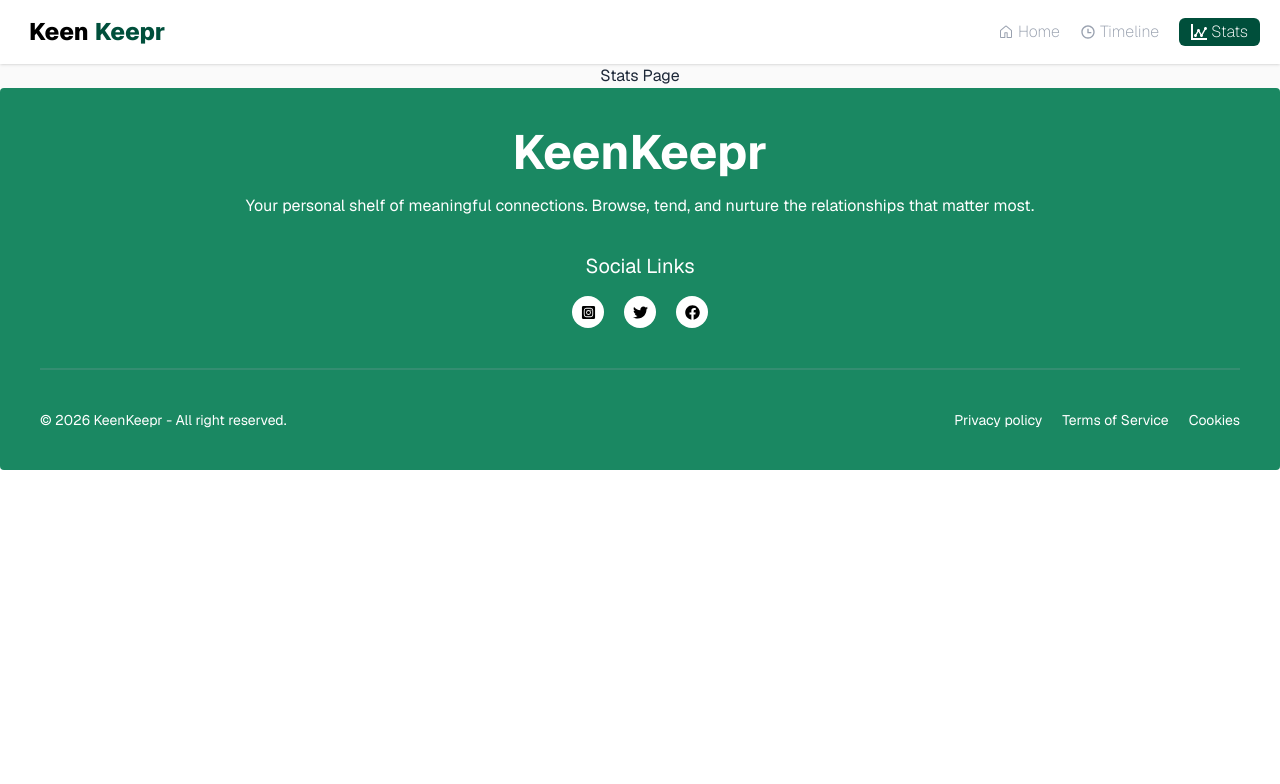
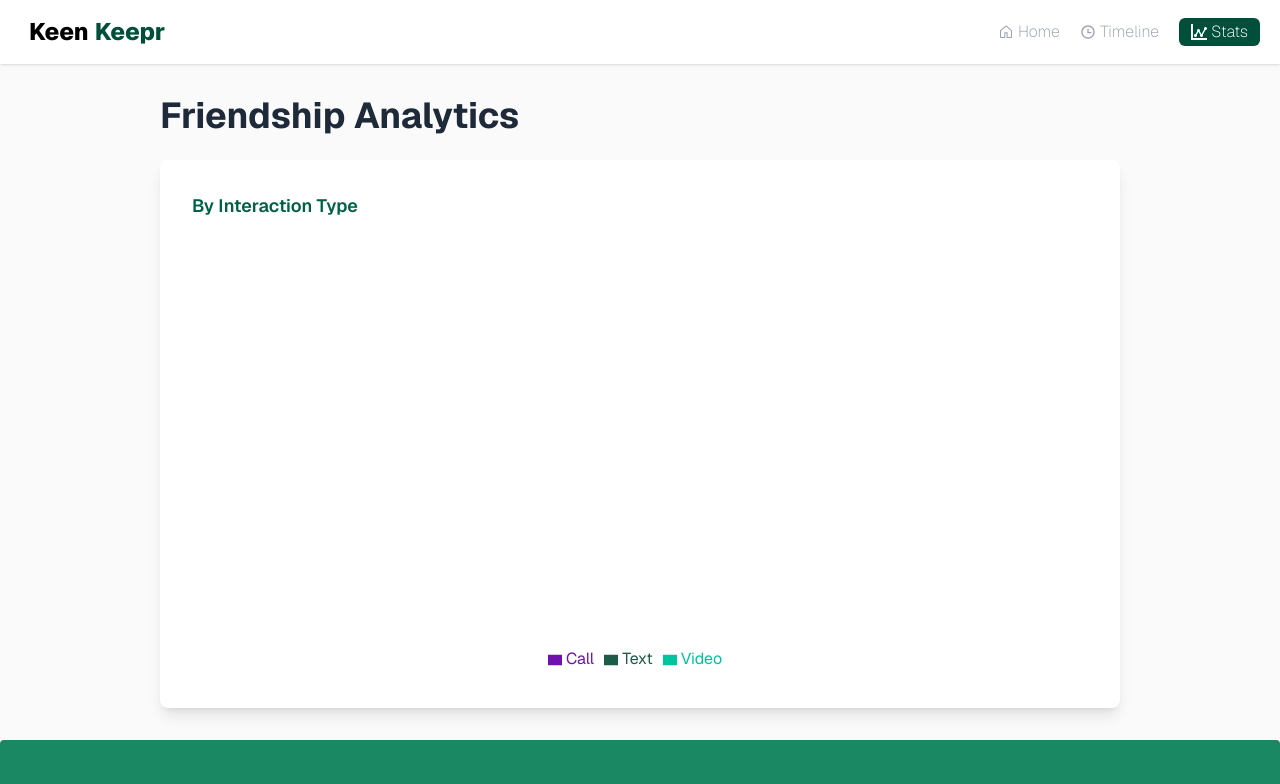
Before and after one commit to Ashraful-IR/keen-keeper, a Next.js app: page /Stats in a window 1280 px wide. Shown: the top 784 px of the page. Built offline with nearby package versions, Linux system fonts and the light colour scheme.

Commit message:
All Functionality added, Rechart added.

```diff
--- a/package.json
+++ b/package.json
@@ -15,7 +15,8 @@
     "react-dom": "19.2.4",
     "react-icons": "^5.6.0",
     "react-spinners": "^0.17.0",
-    "react-toastify": "^11.0.5"
+    "react-toastify": "^11.0.5",
+    "recharts": "^3.8.1"
   },
   "devDependencies": {
     "@tailwindcss/postcss": "^4",
--- a/src/app/Stats/page.jsx
+++ b/src/app/Stats/page.jsx
@@ -1,9 +1,69 @@
+"use client";
+
+import { EventContext } from "@/context/EventContext";
+import { useContext } from "react";
+import { Legend, Pie, PieChart, Tooltip } from "recharts";
+
 const Statspage = () => {
-    return (
-        <div className="flex flex-col flex-1 items-center justify-center bg-zinc-50 font-sans text-gray-800 h-full">
-            <h2>Stats Page</h2>
+    const { eventsList } = useContext(EventContext);
+  const data = [
+    {
+      name: "Call",
+      value: eventsList.filter((event) => event.action === "Call").length,
+      fill: "#6e11b0",
+    },
+    {
+      name: "Video",
+      value: eventsList.filter((event) => event.action === "Video").length,
+      fill: "#00C49F",
+    },
+    {
+      name: "Text",
+      value: eventsList.filter((event) => event.action === "Text").length,
+      fill: "#1d5a48",
+    },
+  ];
+
+  return (
+    <div className="flex min-h-full flex-col items-center justify-center bg-zinc-50 font-sans text-gray-800">
+      <div className="container mx-auto flex w-full max-w-5xl flex-col items-start justify-center gap-4 px-4 py-6 sm:gap-6 sm:px-6 sm:py-8 lg:px-8">
+        <p className="text-2xl font-bold sm:text-3xl lg:text-4xl">
+          Friendship Analytics
+        </p>
+        <div className="flex w-full flex-col items-start justify-center gap-4 rounded-lg bg-white p-4 shadow-lg sm:gap-5 sm:p-6 lg:p-8">
+          <p className="w-full text-left text-base font-semibold text-emerald-800 sm:text-lg">
+            By Interaction Type
+          </p>
+          <div className="flex w-full justify-center gap-4 pt-2 sm:pt-4">
+            <PieChart
+              className="bg-white"
+              style={{
+                width: "100%",
+                maxWidth: "420px",
+                aspectRatio: 1,
+              }}
+              responsive
+            >
+              <Pie
+                data={data}
+                innerRadius="80%"
+                outerRadius="100%"
+                // Corner radius is the rounded edge of each pie slice
+                cornerRadius="50%"
+                fill="#8884d8"
+                // padding angle is the gap between each pie slice
+                paddingAngle={5}
+                dataKey="value"
+                isAnimationActive={true}
+              />
+              <Legend />
+              <Tooltip />
+            </PieChart>
+          </div>
         </div>
-    );
+      </div>
+    </div>
+  );
 };
 
 export default Statspage;
--- a/src/app/Timeline/page.jsx
+++ b/src/app/Timeline/page.jsx
@@ -1,7 +1,7 @@
 "use client";
 import { EventContext } from "@/context/EventContext";
 import friends from "../../../public/friends.json";
-import { useContext } from "react";
+import { useContext, useState } from "react";
 import Image from "next/image";
 import text from "@/assets/elements/text.png";
 import video from "@/assets/elements/video.png";
@@ -9,6 +9,14 @@ import call from "@/assets/elements/call.png";
 
 const TimelinePage = () => {
   const { eventsList } = useContext(EventContext);
+  const [selectedAction, setSelectedAction] = useState("all");
+
+  const filteredEvents =
+    selectedAction === "all"
+      ? eventsList
+      : eventsList.filter(
+          (event) => event.action.toLowerCase() === selectedAction,
+        );
 
   return (
     <div className="flex flex-col flex-1 items-center bg-zinc-50 font-sans text-gray-800 h-full">
@@ -23,15 +31,14 @@ const TimelinePage = () => {
           <div className="relative w-full max-w-full sm:max-w-xs">
             <select
               placeholder=""
-              defaultValue=""
+              value={selectedAction}
+              onChange={(event) => setSelectedAction(event.target.value)}
               className="input input-success shadow w-full appearance-none pr-10"
             >
-              <option value="" disabled hidden>
-                Filter timeline
-              </option>
               <option value="all">All</option>
-              <option value="recent">Recent</option>
-              <option value="older">Older</option>
+              <option value="call">Call</option>
+              <option value="text">Text</option>
+              <option value="video">Video</option>
             </select>
             <svg
               className="pointer-events-none absolute right-3 top-1/2 h-4 w-4 -translate-y-1/2 text-gray-500"
@@ -49,12 +56,12 @@ const TimelinePage = () => {
         </div>
 
         <div className="container mx-auto mt-2 mb-4 flex w-full flex-col items-start justify-start gap-4 rounded-xl bg-white p-4 shadow sm:mt-4 sm:mb-8 sm:gap-6 sm:p-6">
-          {eventsList.length === 0 ? (
+          {filteredEvents.length === 0 ? (
             <div className="text-gray-500 flex items-center justify-center p-4">
               <p className="text-center">No events to display.</p>
             </div>
           ) : (
-            eventsList.map((event, index) => {
+            filteredEvents.map((event, index) => {
               const friendName =
                 friends.find(
                   (friend) => String(friend.id) === String(event.friendId),
```
Also changed, not shown: 2 other files (tests, documents, lock files or other folders).
